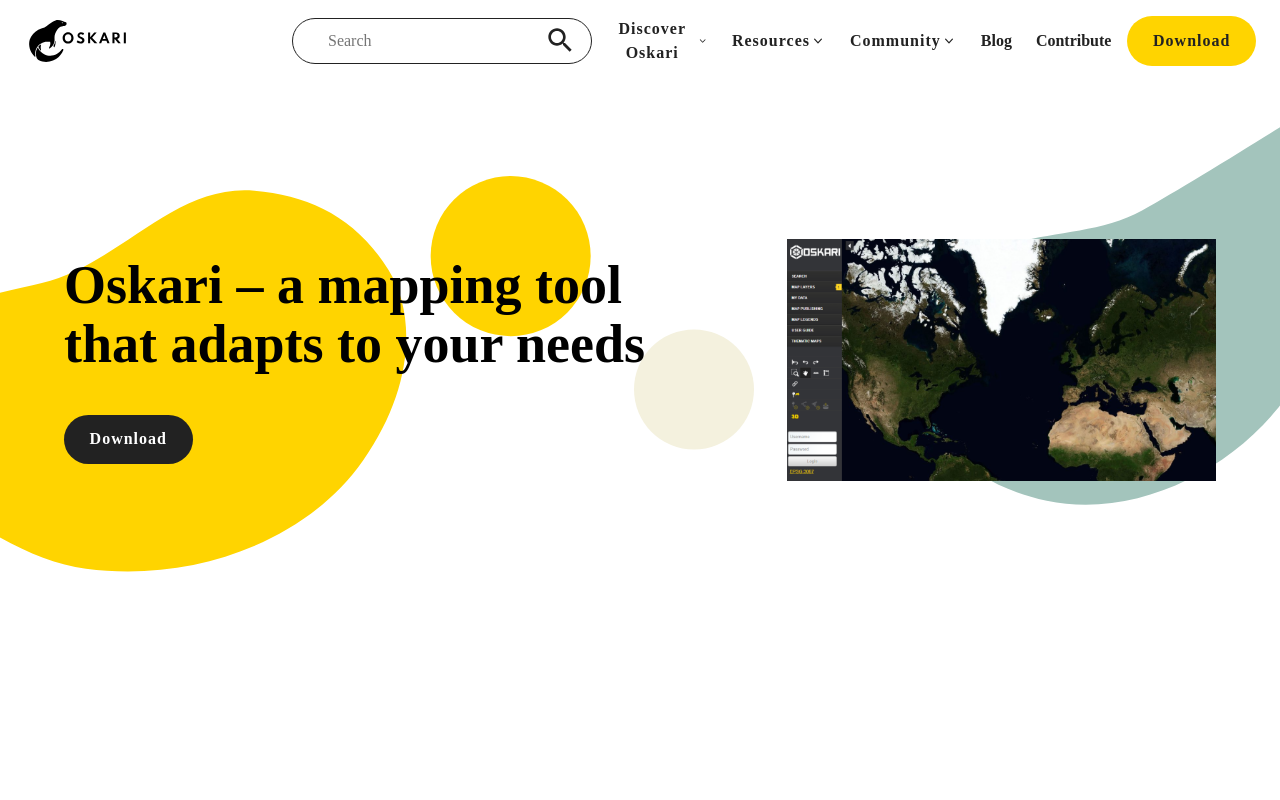
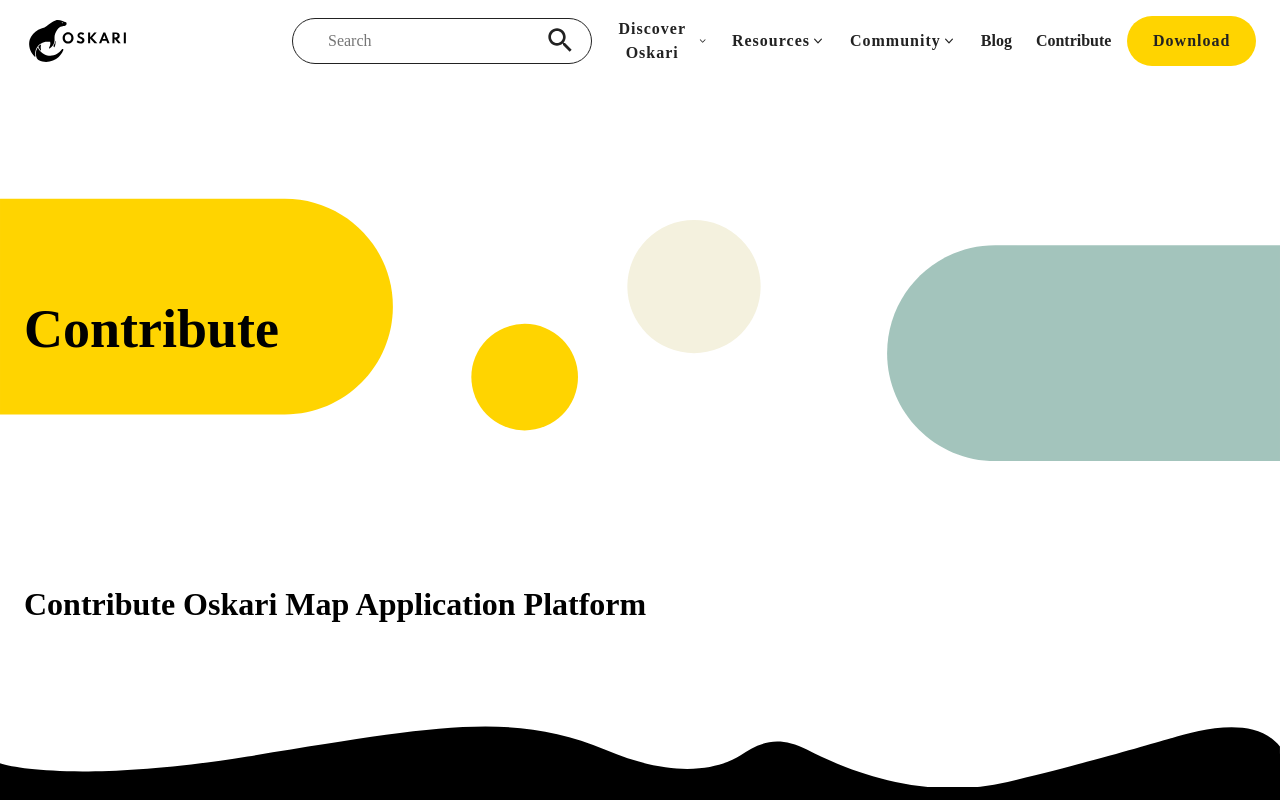
Before and after one commit to testomuli/Oskari-web-nextjs, a Next.js app: page /contribute in a window 1280 px wide. Shown: the top 800 px of the page. Built offline with nearby package versions, Linux system fonts and the light colour scheme.

Commit message:
chore: small hero fixes

```diff
--- a/components/Navigation/Navigation.tsx
+++ b/components/Navigation/Navigation.tsx
@@ -2,6 +2,7 @@
 import Button from '../Button'
 import Search from '../Search'
 import NavigationMenu from './NavigationMenu'
+import Link from 'next/link'
 
 export default function Navigation() {
   return (
@@ -9,6 +10,7 @@
       <div className='nav__wrapper container--content'>
         <div className='nav__container'>
           <div className='nav__logo'>
+            <Link href='/'>
               <Image
                 src='/assets/images/oskari_logo_black_horizontal.svg'
                 alt='Oskari Logo'
@@ -16,6 +18,7 @@
                 height={90}
                 priority={true}
               />
+            </Link>
           </div>
           <div className='nav__search'>
             <Search />
--- a/pages/contribute.mdx
+++ b/pages/contribute.mdx
@@ -6,6 +6,12 @@
     'Oskari is a framework for easily building multipurpose web mapping applications utilizing distributed Spatial Data Infrastructures like INSPIRE.',
 }
 
-Contribute Oskari Map Application Platform
+<div class='container--content'>
+  # Contribute Oskari Map Application Platform
+</div>
 
-export default ({ children }) => <Layout meta={meta}>{children}</Layout>
+export default ({ children }) => (
+  <Layout meta={meta} heroSmall heroTitle='Contribute'>
+    {children}
+  </Layout>
+)
--- a/styles/hero.module.scss
+++ b/styles/hero.module.scss
@@ -1,6 +1,7 @@
 .hero {
   margin-left: auto;
   margin-right: auto;
+
   &__container {
     aspect-ratio: 16/9;
     display: flex;
@@ -71,9 +72,14 @@
 }
 
 .blobs {
+  position: absolute;
+  width: 100%;
+  height: 100%;
   & > img {
     width: 100%;
     height: auto;
+    max-height: 100%;
+    object-fit: cover;
     position: absolute;
     top: 50%;
     left: 0;
--- a/utils/MdxComponents.tsx
+++ b/utils/MdxComponents.tsx
@@ -11,4 +11,5 @@
   ),
   UsedBy: () => <UsedBy title='Used by' data={usedbyItems} />,
   WhatsNew: () => <CardList data={whatsnew} title='What´s new' />,
+  p: ({ children }: any) => <p className='container--content'>{children}</p>,
 }
```
Also changed, not shown: pages/index.mdx (+4 -3 lines). Lines whose indentation alone changed are shown as unchanged.
